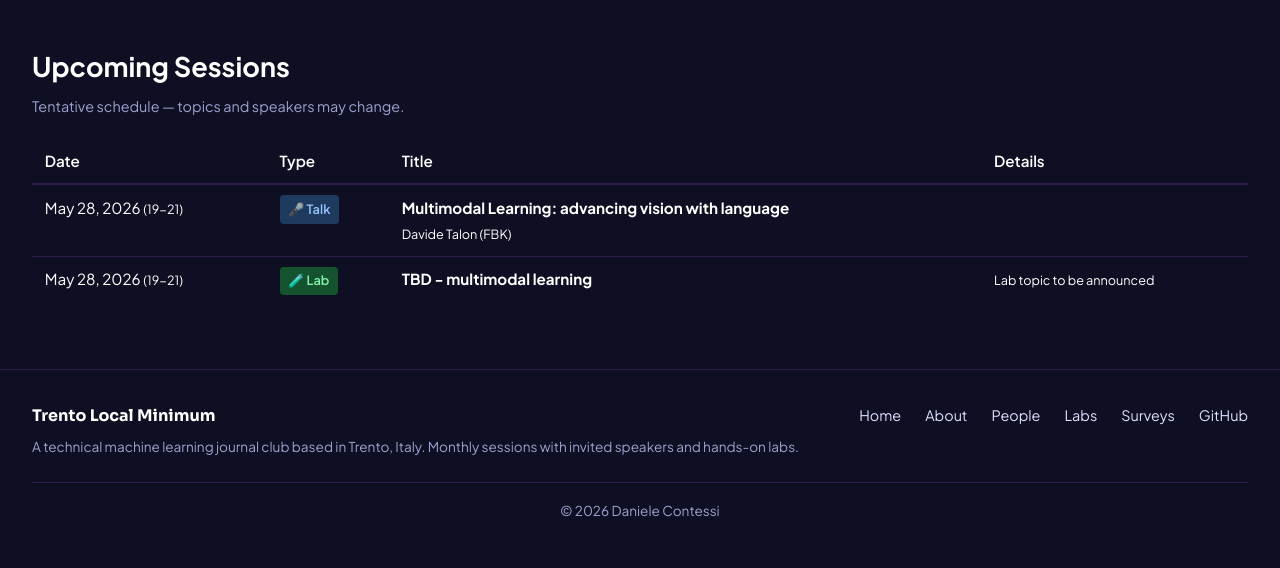
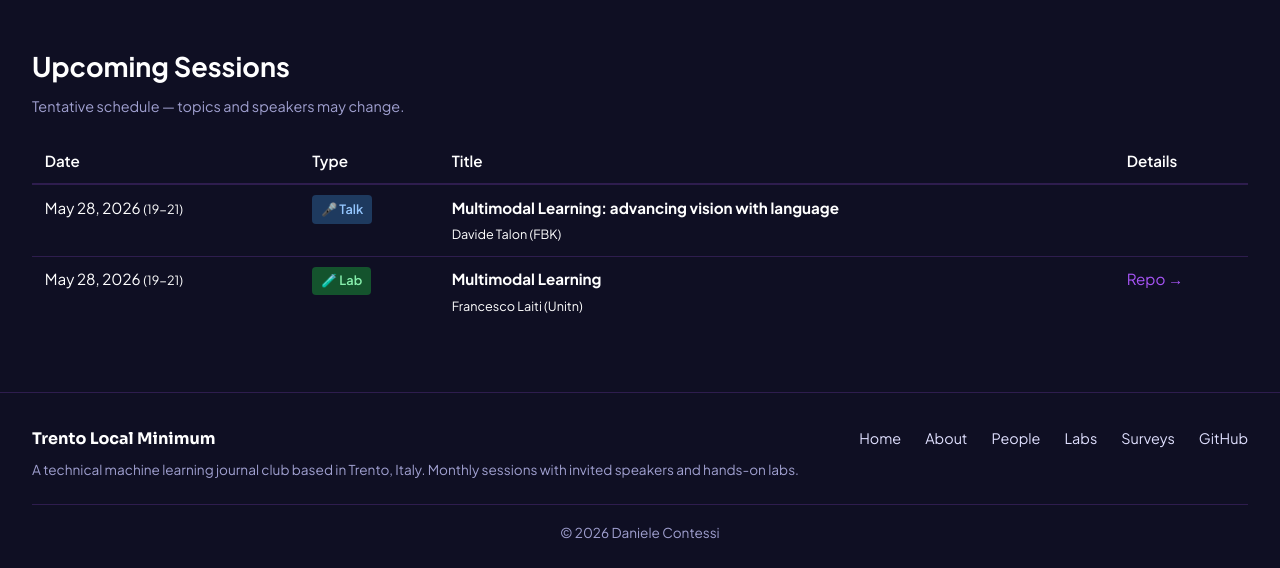
Before and after one commit to contessid/tlm-site, a Jekyll site: the page built from index.md, in a window 1280 px wide and 900 px high, scrolled down 405 px, cut to the strip 332-900 px from the top of the window. Built offline with Jekyll 4.4.1, drawn with Linux system fonts in a browser that asks for light colours; before the commit the page ends 1283 px from its top, so only the background shows below that.

Commit message:
added lab multimodal

```diff
--- a/_data/people.yml
+++ b/_data/people.yml
@@ -7,6 +7,12 @@ next_speakers:
     date: "2026-05-28"
     image: /assets/img/DavideTalon.jpeg
     linkedin: https://www.linkedin.com/in/davidetalon/
+  - name: "Francesco Laiti"
+    affiliation: "Unitn"
+    talk: "Multimodal Learning LAB"
+    date: "2026-05-28"
+    image: /assets/img/francesco.jpeg
+    linkedin: https://www.linkedin.com/in/francesco-laiti/
 
 speakers:
   - name: "Mahed Mousavi"
--- a/_data/upcoming.yml
+++ b/_data/upcoming.yml
@@ -35,9 +35,10 @@ sessions:
   - date: 2026-05-28
     time: "19-21"
     type: lab
-    title: "TBD - multimodal learning"
-    repo_url: ""
-    notes: "Lab topic to be announced"
+    title: "Multimodal Learning"
+    speaker: "Francesco Laiti (Unitn)"
+    repo_url: "https://github.com/tlm-journalclub-org/MultimodalLearning"
+    # notes: "Lab topic to be announced"
 
   # --- Add future sessions below ---
   # - date: 2025-05-08
```
Also changed, not shown: _pages/labs.md (+3 -3 lines), assets/img/francesco.jpeg (added).
